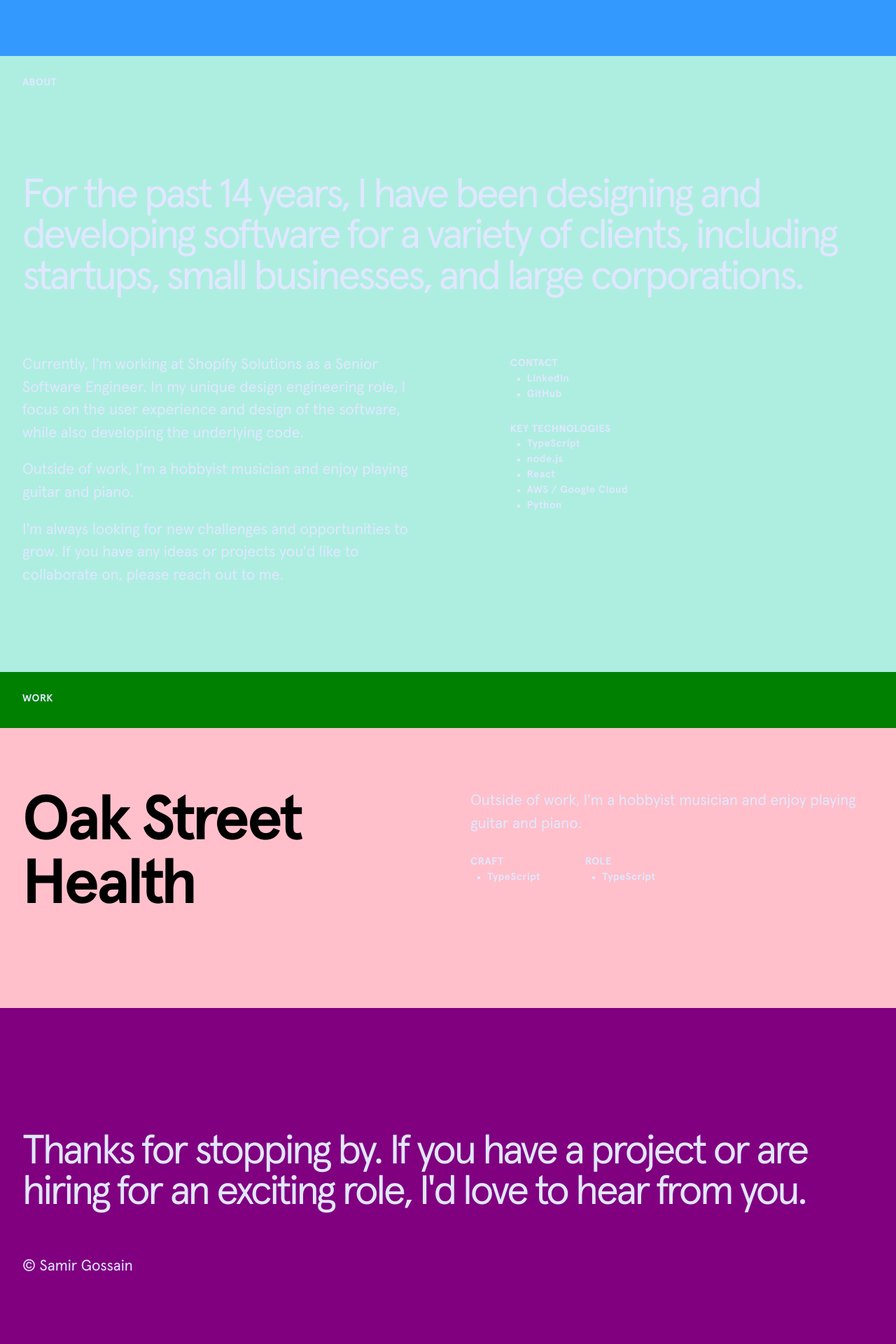
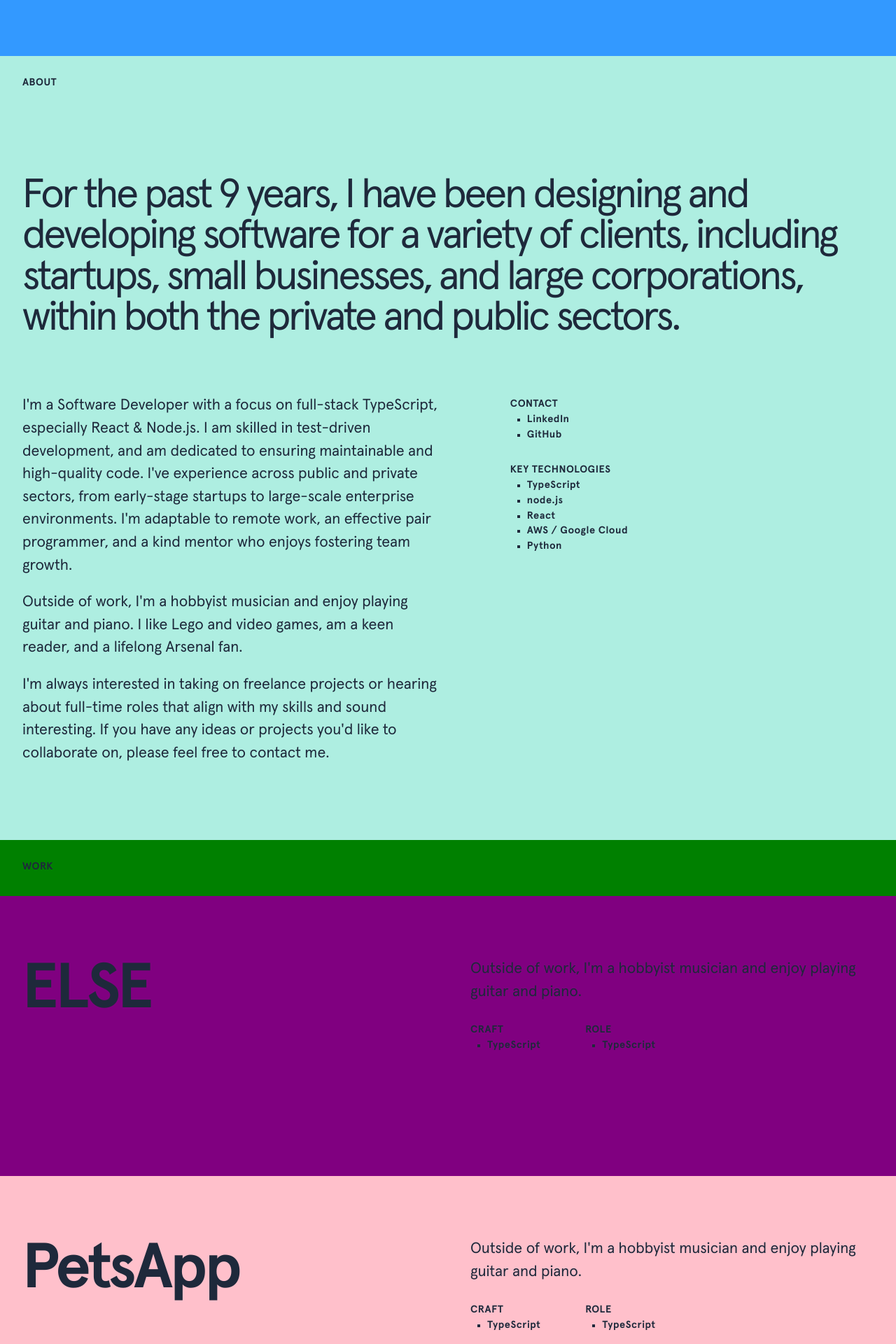
Before and after one commit to sim-ware/simisite, a Preact app: page / in a window 1280 px wide. Shown: the part 640-2560 px from the top of the page at 70% size. Built offline with nearby package versions, Linux system fonts and the light colour scheme.

Commit message:
Adds complete structure for personal copy

```diff
--- a/src/components/Copyright.tsx
+++ b/src/components/Copyright.tsx
@@ -5,7 +5,8 @@ export default function Copyright({ text }: { text: string }) {
       paddingLeft: '2.5dvw',
       fontWeight: 400,
       fontSize: 'clamp(1rem, 0.881rem + 0.597vw, 1.5rem)',
-      color: '#E0E7FF'}}
+      color: '#1E293B'
+    }}
     >
       © {text}
     </p>
--- a/src/components/Headline.tsx
+++ b/src/components/Headline.tsx
@@ -6,8 +6,9 @@ export default function Headline({ text, paddingTop }: { text: string, paddingTo
       paddingLeft: '2.5dvw',
       letterSpacing: '-0.055em',
       fontWeight: 500,
-      color: '#E0E7FF',
-      fontSize: "clamp(1.5rem,3.582vw + .784rem,4.5rem)" }}>
+      color: '#1E293B',
+      fontSize: "clamp(1.5rem,3.582vw + .784rem,4.5rem)"
+    }}>
       {text}
     </h3>
   )
--- a/src/components/List.tsx
+++ b/src/components/List.tsx
@@ -5,7 +5,7 @@ export default function List({ title, items, marginTop }: { title: string, items
         marginTop: marginTop,
         letterSpacing: '0.035em',
         fontWeight: 700,
-        color: '#E0E7FF',
+        color: '#1E293B',
         fontSize: "clamp(0.875rem, 1.03rem - 0.149vw, 1rem)"
       }}>
         {title}
@@ -20,7 +20,7 @@ export default function List({ title, items, marginTop }: { title: string, items
             <li style={{
               letterSpacing: '0.035em',
               fontWeight: 700,
-              color: '#E0E7FF',
+              color: '#1E293B',
               fontSize: "clamp(0.875rem, 1.03rem - 0.149vw, 1rem)"
             }}>
               {item}
--- a/src/components/Paragraph.tsx
+++ b/src/components/Paragraph.tsx
@@ -3,7 +3,7 @@ export default function Paragraph({ text, paddingTop, marginBottom }: { text: st
     <p style={{
       paddingTop: paddingTop,
       fontSize: "clamp(1rem, .597vw + .881rem, 1.5rem)",
-      color: '#E0E7FF',
+      color: '#1E293B',
       marginBottom: marginBottom
     }}>
       {text}
--- a/src/components/WordmarkHeader.tsx
+++ b/src/components/WordmarkHeader.tsx
@@ -5,7 +5,7 @@ export default function WordmarkHeader({ text, paddingLeft }: { text: string, pa
       paddingLeft: paddingLeft,
       letterSpacing: '0.035em',
       fontWeight: 700,
-      color: '#E0E7FF',
+      color: '#1E293B',
       fontSize: "clamp(0.875rem, 1.03rem - 0.149vw, 1rem)"
     }}>
       {text}
--- a/src/components/WorkHeader.tsx
+++ b/src/components/WorkHeader.tsx
@@ -7,7 +7,8 @@ export default function WorkHeader({ text }: { text: string }) {
       lineHeight: '1',
       fontWeight: 700,
       letterSpacing: '-.045em',
-      width: '47.5%'
+      width: '47.5%',
+      color: '#1E293B'
     }}>
       {text}
     </h1>
--- a/src/components/bio/Bio.tsx
+++ b/src/components/bio/Bio.tsx
@@ -10,7 +10,7 @@ export default function Bio() {
   return (
     <section>
       {/* LANDING */}
-        <div class="chroma-bg" style={{height: '110dvh'}}>
+        <div class="chroma-bg" style={{height: '140dvh'}}>
           <WordmarkHeader
             paddingLeft="2.5dvw"
             text="ABOUT"
@@ -18,7 +18,7 @@ export default function Bio() {
 
           <Headline
             paddingTop="15dvh"
-            text="For the past 14 years, I have been designing and developing software for a variety of clients, including startups, small businesses, and large corporations."
+            text="For the past 9 years, I have been designing and developing software for a variety of clients, including startups, small businesses, and large corporations, within both the private and public sectors."
           />
 
           <div style={{
@@ -31,19 +31,19 @@ export default function Bio() {
             <div style={{flex: 1, maxWidth: '47.5%'}}>
               <Paragraph
                 paddingTop="0"
-                text="Currently, I'm working at Shopify Solutions as a Senior Software Engineer. In my unique design engineering role, I focus on the user experience and design of the software, while also developing the underlying code."
+                text="I'm a Software Developer with a focus on full-stack TypeScript, especially React & Node.js. I am skilled in test-driven development, and am dedicated to ensuring maintainable and high-quality code. I've experience across public and private sectors, from early-stage startups to large-scale enterprise environments. I'm adaptable to remote work, an effective pair programmer, and a kind mentor who enjoys fostering team growth."
                 marginBottom="0"
               />
 
               <Paragraph
                 paddingTop="2.5dvh"
-                text="Outside of work, I'm a hobbyist musician and enjoy playing guitar and piano."
+                text="Outside of work, I'm a hobbyist musician and enjoy playing guitar and piano. I like Lego and video games, am a keen reader, and a lifelong Arsenal fan."
                 marginBottom="0"
               />
 
               <Paragraph
                 paddingTop="2.5dvh"
-                text="I'm always looking for new challenges and opportunities to grow. If you have any ideas or projects you'd like to collaborate on, please reach out to me."
+                text="I'm always interested in taking on freelance projects or hearing about full-time roles that align with my skills and sound interesting. If you have any ideas or projects you'd like to collaborate on, please feel free to contact me."
                 marginBottom="0"
               />
             </div>
@@ -63,13 +63,128 @@ export default function Bio() {
         </div>
 
         <div style={{
+          backgroundColor: 'purple',
+          height: '50dvh',
+          display: 'flex',
+          alignItems: 'flex-start',
+          gap: '5dvw'
+        }}>
+          <WorkHeader text="ELSE"/>
+
+          <div style={{paddingTop: '11dvh', flex: 1}}>
+            <Paragraph text="Outside of work, I'm a hobbyist musician and enjoy playing guitar and piano." paddingTop="0" marginBottom="3.5dvh"/>
+
+            <div style={{display: 'flex', gap: '5dvw'}}>
+              <div>
+                <List title="CRAFT" items={['TypeScript']} marginTop="0"/>
+              </div>
+              <div>
+                <List title="ROLE" items={['TypeScript']} marginTop="0"/>
+              </div>
+            </div>
+          </div>
+        </div>
+
+        <div style={{
           backgroundColor: 'pink',
           height: '50dvh',
           display: 'flex',
           alignItems: 'flex-start',
           gap: '5dvw'
         }}>
-          <WorkHeader text="Oak Street Health" />
+          <WorkHeader text="PetsApp"/>
+
+          <div style={{paddingTop: '11dvh', flex: 1}}>
+            <Paragraph text="Outside of work, I'm a hobbyist musician and enjoy playing guitar and piano." paddingTop="0" marginBottom="3.5dvh"/>
+
+            <div style={{display: 'flex', gap: '5dvw'}}>
+              <div>
+                <List title="CRAFT" items={['TypeScript']} marginTop="0"/>
+              </div>
+              <div>
+                <List title="ROLE" items={['TypeScript']} marginTop="0"/>
+              </div>
+            </div>
+          </div>
+        </div>
+
+        <div style={{
+          backgroundColor: 'purple',
+          height: '50dvh',
+          display: 'flex',
+          alignItems: 'flex-start',
+          gap: '5dvw'
+        }}>
+          <WorkHeader text="IslaCare"/>
+
+          <div style={{paddingTop: '11dvh', flex: 1}}>
+            <Paragraph text="Outside of work, I'm a hobbyist musician and enjoy playing guitar and piano." paddingTop="0" marginBottom="3.5dvh"/>
+
+            <div style={{display: 'flex', gap: '5dvw'}}>
+              <div>
+                <List title="CRAFT" items={['TypeScript']} marginTop="0"/>
+              </div>
+              <div>
+                <List title="ROLE" items={['TypeScript']} marginTop="0"/>
+              </div>
+            </div>
+          </div>
+        </div>
+
+        <div style={{
+          backgroundColor: 'pink',
+          height: '50dvh',
+          display: 'flex',
+          alignItems: 'flex-start',
+          gap: '5dvw'
+        }}>
+          <WorkHeader text="Cogniflare"/>
+
+          <div style={{paddingTop: '11dvh', flex: 1}}>
+            <Paragraph text="Outside of work, I'm a hobbyist musician and enjoy playing guitar and piano." paddingTop="0" marginBottom="3.5dvh"/>
+
+            <div style={{display: 'flex', gap: '5dvw'}}>
+              <div>
+                <List title="CRAFT" items={['TypeScript']} marginTop="0"/>
+              </div>
+              <div>
+                <List title="ROLE" items={['TypeScript']} marginTop="0"/>
+              </div>
+            </div>
+          </div>
+        </div>
+
+        <div style={{
+          backgroundColor: 'purple',
+          height: '50dvh',
+          display: 'flex',
+          alignItems: 'flex-start',
+          gap: '5dvw'
+        }}>
+          <WorkHeader text="Circular Wave"/>
+
+          <div style={{paddingTop: '11dvh', flex: 1}}>
+            <Paragraph text="Outside of work, I'm a hobbyist musician and enjoy playing guitar and piano." paddingTop="0" marginBottom="3.5dvh"/>
+
+            <div style={{display: 'flex', gap: '5dvw'}}>
+              <div>
+                <List title="CRAFT" items={['TypeScript']} marginTop="0"/>
+              </div>
+              <div>
+                <List title="ROLE" items={['TypeScript']} marginTop="0"/>
+              </div>
+            </div>
+          </div>
+        </div>
+
+        <div style={{
+          backgroundColor: 'pink',
+          height: '50dvh',
+          display: 'flex',
+          alignItems: 'flex-start',
+          gap: '5dvw'
+        }}>
+          <WorkHeader text="Acrotrend" />
 
           <div style={{paddingTop: '11dvh', flex: 1}}>
             <Paragraph text="Outside of work, I'm a hobbyist musician and enjoy playing guitar and piano." paddingTop="0" marginBottom="3.5dvh"/>
```
